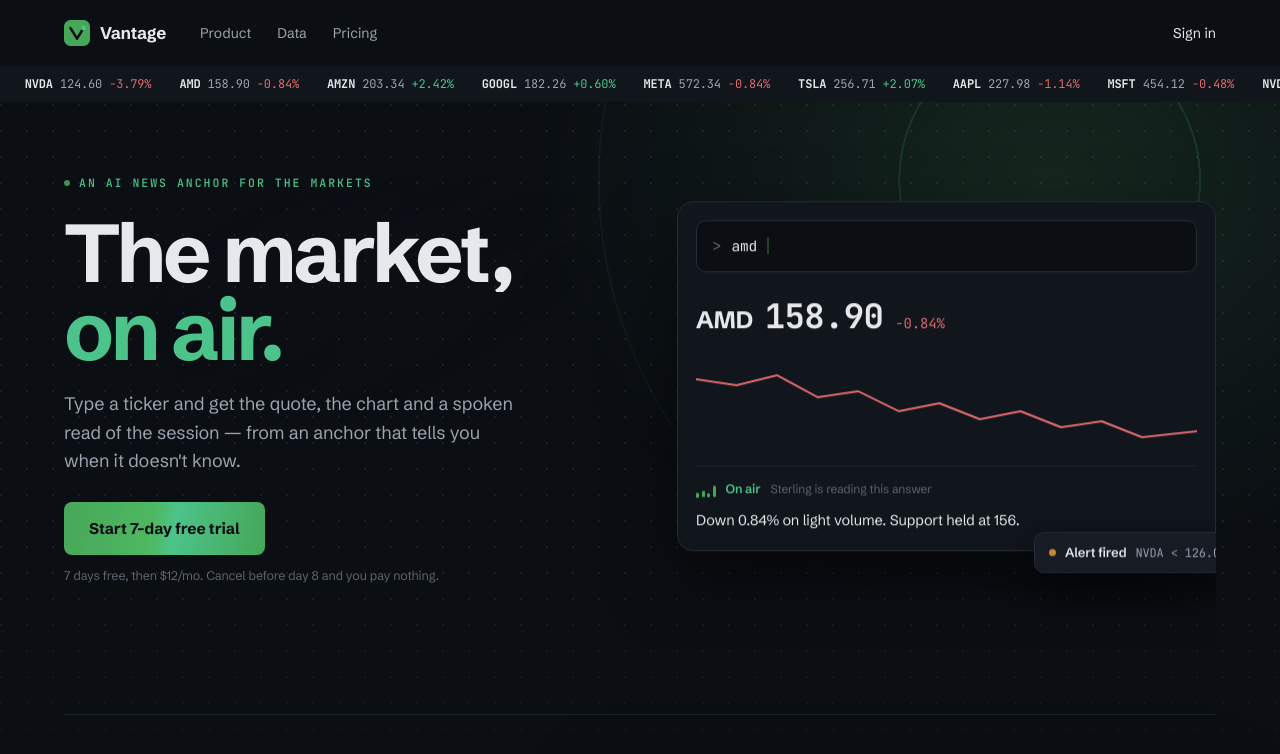
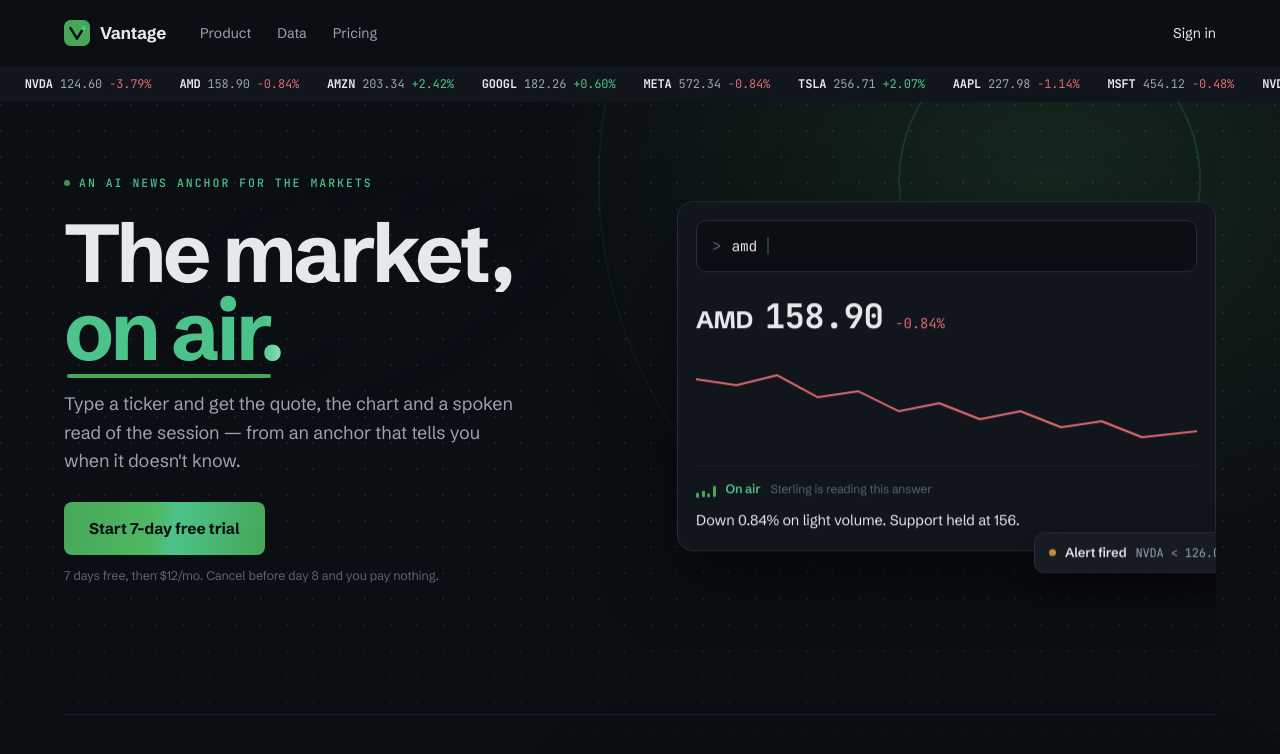
Before and after one commit to ryanwien/VantageApplication, a React (Vite) app: page / in a window 1280 px wide. Shown: the top 754 px of the page. Built offline with nearby package versions, Linux system fonts and the light colour scheme.

Commit message:
feat(home): the hero ignites in the page — the sting was never a video

```diff
--- a/src/ui/HomePage.jsx
+++ b/src/ui/HomePage.jsx
@@ -235,7 +235,14 @@
               ones read as something being said. */}
           <div>
             <span className="v-herostep" style={{ "--i": 0, display: "inline-flex", alignItems: "center", gap: 9 }}>
-              <span className="vt-pulse" aria-hidden="true" style={{ width: 6, height: 6, borderRadius: "50%", background: C.accent }} />
+              {/* The lamp. It strikes AFTER its label lands — two hard steps,
+                  because lamps strike, they do not ease — and one ring leaves
+                  it. Both run once, at load; the pulse it settles into is the
+                  live-state idiom the dot already had. */}
+              <span className="v-heroignite" aria-hidden="true">
+                <span className="v-heroping" />
+                <span className="vt-pulse" style={{ display: "block", width: 6, height: 6, borderRadius: "50%", background: C.accent }} />
+              </span>
               <span style={{ fontFamily: MONO, fontSize: 11.5, fontWeight: 500, letterSpacing: "2px", textTransform: "uppercase", color: C.accentText }}>
                 {t("An AI news anchor for the markets")}
               </span>
--- a/src/ui/global.css
+++ b/src/ui/global.css
@@ -822,7 +822,54 @@
    them through background-clip, and an inline colour would outrank it. */
 .v-heroline { display: block; }
 .v-heroline-1 { color: var(--v-text); }
-.v-heroline-2 { color: var(--v-accent-soft); }
+/* Inline-block, not block: the accent rule below hugs the words, and a
+   shrink-wrapped line is what sizes it. After a block sibling it still takes
+   its own line. */
+.v-heroline-2 { display: inline-block; position: relative; color: var(--v-accent-soft); }
+
+/* ---------- the hero's ignition ----------
+   The on-air moment, played in the page itself: the lamp beside the eyebrow
+   strikes after its label lands — two hard steps, a broadcast flicker, not a
+   fade — one ring leaves it on the strike, and the promise line gets its
+   accent rule swept underneath once the words are up. Each runs ONCE, caused
+   by arrival; nothing here loops. Base states are the finished picture (lamp
+   lit, rule drawn, no ring), so a reader who asked for less motion waits
+   through nothing — and the waits are baked into keyframe percentages rather
+   than animation-delay, because a delayed animation back-fills its `from`
+   during the wait and the blanket reduce rule collapses durations but never
+   delays. Percentages sidestep both traps. */
+.v-heroignite { position: relative; display: inline-flex; align-items: center; }
+.v-heroping {
+  position: absolute; left: 50%; top: 50%;
+  width: 88px; height: 88px; margin: -44px 0 0 -44px;
+  border: 1.5px solid var(--v-accent-soft); border-radius: 50%;
+  opacity: 0; pointer-events: none;
+}
+.v-heroline-2::after {
+  content: ""; position: absolute; left: 3px; right: 10px; bottom: -8px;
+  height: 4px; border-radius: 2px; background: var(--v-accent);
+  transform-origin: left center;
+}
+@media (prefers-reduced-motion: no-preference) {
+  .v-heroignite { animation: v-heroignite 1.1s steps(1, end) both; }
+  .v-heroping { animation: v-heroping 2.1s cubic-bezier(0.22, 1, 0.36, 1) both; }
+  .v-heroline-2::after { animation: v-herosweep 1.7s both; }
+}
+@keyframes v-heroignite {
+  0% { opacity: 0; } 50% { opacity: 0; }
+  55% { opacity: 1; } 62% { opacity: 0.3; } 70% { opacity: 1; } 100% { opacity: 1; }
+}
+@keyframes v-heroping {
+  0% { opacity: 0; transform: scale(0.42); }
+  28% { opacity: 0; transform: scale(0.42); }
+  34% { opacity: 0.7; }
+  100% { opacity: 0; transform: scale(1.9); }
+}
+@keyframes v-herosweep {
+  0% { transform: scaleX(0); }
+  62% { transform: scaleX(0); animation-timing-function: cubic-bezier(0.16, 1, 0.3, 1); }
+  100% { transform: scaleX(1); }
+}
 
 /* A light travels across each line just after it lands. Guarded on
    background-clip because the mechanism is a gradient painted through the
```
